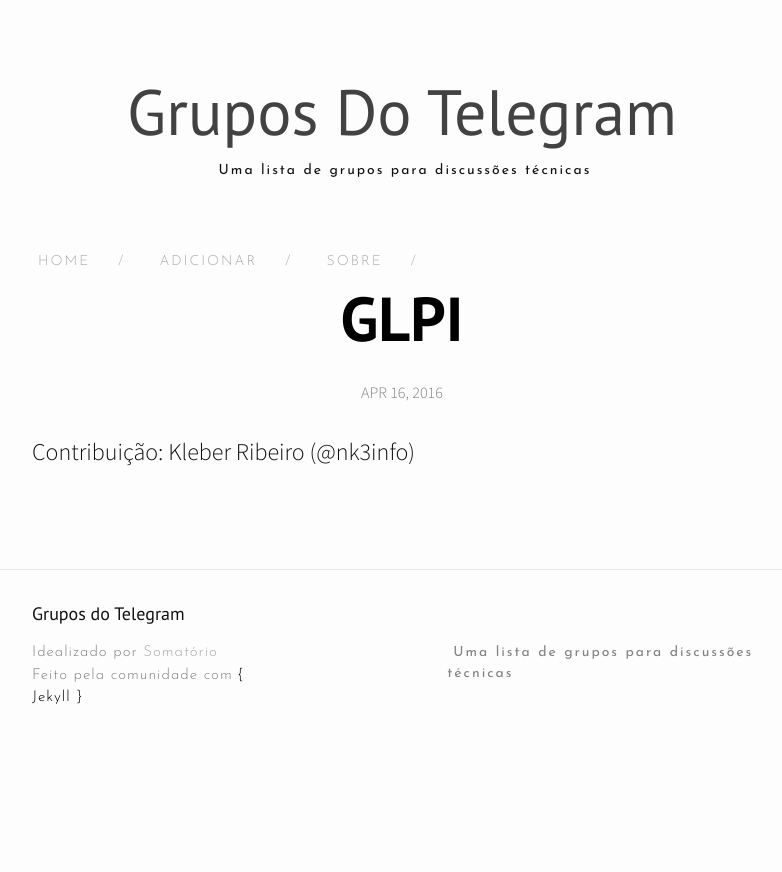
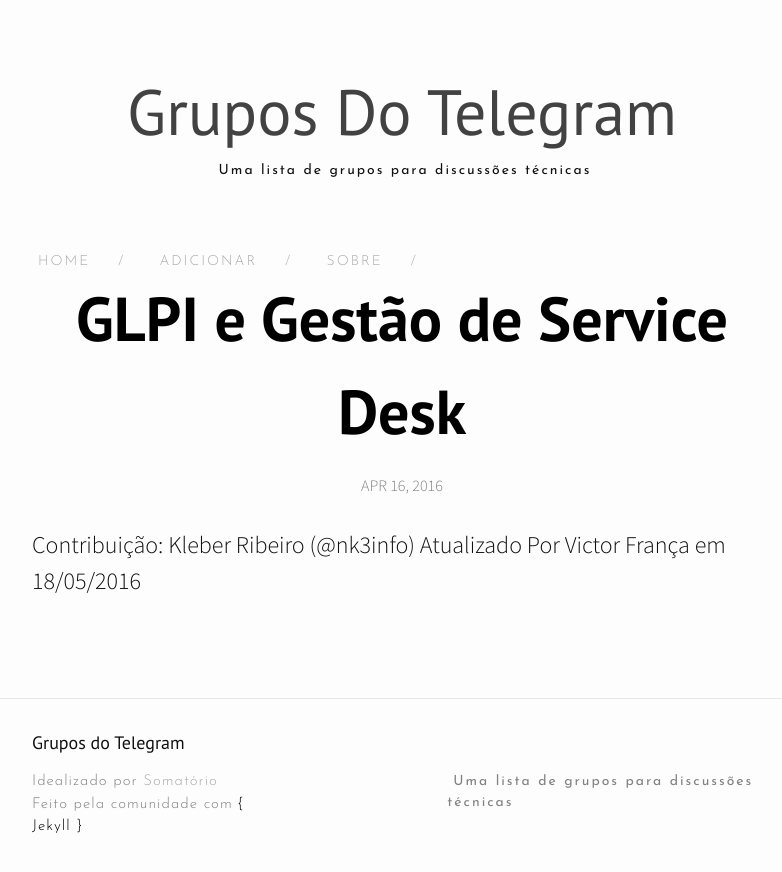
Before and after one commit to listatelegram/listatelegram.github.io, a Jekyll site: the page built from _posts/2016-04-16-glpi.markdown, in a window 1280 px wide. Shown: the top 872 px of the page, without its empty margins (238-1020 px from the left). Built offline with Jekyll 4.4.1, drawn with Linux system fonts in a browser that asks for light colours; nearby versions of some CDN libraries.

Commit message:
Atualizado para Link Publico

```diff
--- a/_posts/2016-04-16-glpi.markdown
+++ b/_posts/2016-04-16-glpi.markdown
@@ -1,7 +1,8 @@
 ---
 layout: post
-title:  "GLPI"
+title:  "GLPI e Gestão de Service Desk"
 categories:
-link-telegram: https://telegram.me/joinchat/BH3XOD71hLxhIposgfvXAQ
+link-telegram: https://telegram.me/glpibr
 ---
 Contribuição: Kleber Ribeiro (@nk3info)
+Atualizado Por Victor França em 18/05/2016
```
